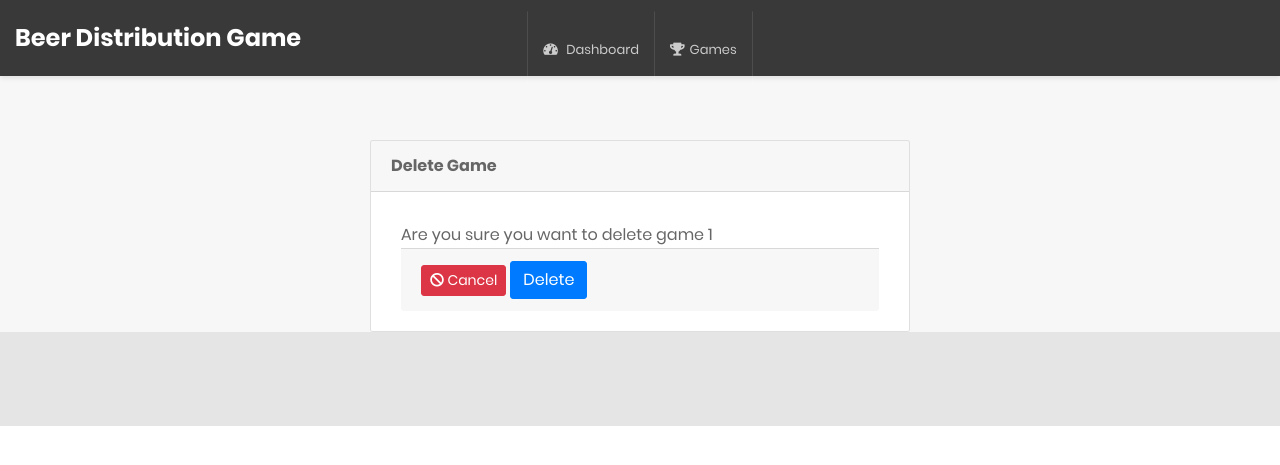
After one commit to erlisakulla/bdg-django-xp1, a Django app: page /delete-game/1/ in a window 1280 px wide. The commit adds this page. Shown: the top 465 px of the page. Run offline with Django 3.2, Linux system fonts and the light colour scheme; a user stored in the database is signed in; data comes from the database, SQL or seed files in the repository; both versions use the stored data as it was after the commit; some libraries are stand-ins or nearby versions.

Commit message:
Update and delete games

```diff
--- a/beer_game/templates/beer_game/index.html
+++ b/beer_game/templates/beer_game/index.html
@@ -28,7 +28,7 @@
 
       <div class="index-option">
         <h2 class="index-header">STUDENT <br> OPTIONS</h2>
-        <a href="/game-registration" class="index-button">Game Registration</a><br>
+        <a href="/game-registration" class="index-button">Register for Games</a><br>
         <a href="/enter-game" class="index-button">Enter Game</a><br>
         <a href="#/" class="index-button">Create Game</a>
       </div>
--- a/game/models.py
+++ b/game/models.py
@@ -18,6 +18,7 @@ class Game(models.Model):
     starting_inventory = models.IntegerField()
     player_weeks = models.CharField(max_length=20, blank=True) # to be changed so that it is related to 4 other players/roles - foreign key relationship
     instructor = models.ForeignKey('instructor.InstructorUser', null=True, on_delete= models.CASCADE)
+    # passwords
 
     #function should always return string
     def __str__(self):
--- a/instructor/templates/instructor/create-game.html
+++ b/instructor/templates/instructor/create-game.html
@@ -7,7 +7,8 @@
 <div class="login-wrap">
   <div class="card">
         <div class="card-header">
-            <strong>Create Game</strong>
+            <!-- <strong>Create Game</strong> -->
+            <strong>{{ form_name }}</strong>
         </div>
         <div class="login-content">
         <div class="login-form">
--- /dev/null
+++ b/instructor/templates/instructor/delete-game.html
@@ -0,0 +1,37 @@
+{% extends 'instructor/navbar.html' %}
+
+{% block content %}
+
+
+<!-- GAME CREATION FORM -->
+<div class="login-wrap">
+  <div class="card">
+        <div class="card-header">
+            <!-- <strong>Create Game</strong> -->
+            <strong>{{ form_name }}</strong>
+        </div>
+        <div class="login-content">
+        <div class="login-form">
+          <form method="POST" action="{% url 'delete-game' game.game_id%}">
+            {% csrf_token %}
+            <div>
+              Are you sure you want to delete game {{ game.game_id }}
+            </div>
+
+            <div class="card-footer">
+              <a href="/games-list" class="btn btn-danger btn-sm">
+                <i class="fa fa-ban"></i> Cancel
+              </a>
+              <input type="submit" class="btn btn-primary btn-sm" value="Delete" style="cursor: pointer !important;">
+            </div>
+          </form>
+        </div>
+    </div>
+</div>
+
+<script>
+  var form_fields = document.getElementsByTagName('input')
+  form_fields['player_ids'].placeholder = "Enter ids of players separated by , (e.g. 1,2,3,4)"
+</script>
+
+{% endblock %}
--- a/instructor/templates/instructor/navbar.html
+++ b/instructor/templates/instructor/navbar.html
@@ -143,7 +143,7 @@
                                     <a href="#">Setup Games</a>
                                 </li>
                                 <li>
-                                    <a href="#">All Games</a>
+                                    <a href="/games-list">All Games</a>
                                 </li>
                             </ul>
                         </li>
--- a/instructor/templates/instructor/settings.html
+++ b/instructor/templates/instructor/settings.html
@@ -4,7 +4,7 @@
 
 
 
-<!-- WELCOME-->
+<!-- HEADER -->
 <section class="welcome p-t-10">
     <div class="container">
         <div class="row">
@@ -15,6 +15,6 @@
         </div>
     </div>
 </section>
-<!-- END WELCOME-->
+<!-- END HEADER -->
 
 {% endblock %}
--- a/instructor/urls.py
+++ b/instructor/urls.py
@@ -8,5 +8,8 @@ urlpatterns = [
     path('dashboard/', views.instructor_dashboard, name='dashboard'),
     path('settings/', views.instructor_settings, name='settings'),
     path('create-game/', views.create_game, name='create-game'),
+    path('update-game/<str:pk>/', views.update_game, name='update-game'),
     path('games-list/', views.games_list, name='games-list'),
+    path('delete-game/<str:pk>/', views.delete_game, name='delete-game'),
+    # path('delete-student/<str:pk>/', views.delete_student, name='delete-student'),
 ]
--- a/instructor/views.py
+++ b/instructor/views.py
@@ -73,6 +73,8 @@ def instructor_settings(request):
 
 @login_required(login_url='login')
 def create_game(request):
+	form_name = "Create Game"
+
 	form = GameCreationForm()
 	if request.method == 'POST':
 		form = GameCreationForm(request.POST)
@@ -86,7 +88,7 @@ def create_game(request):
 			return redirect('games-list')
 			#redirect to view games
 
-	context = {'form':form}
+	context = {'form':form, 'form_name':form_name}
 	return render(request, 'instructor/create-game.html', context)
 
 @login_required(login_url='login')
@@ -97,3 +99,33 @@ def games_list(request): # (request, pk)
 
 	context = {'games':games}
 	return render(request, 'instructor/games-list.html', context)
+
+@login_required(login_url='login')
+def update_game(request, pk):
+	form_name = "Update Game"
+
+	game = Game.objects.get(game_id=pk)
+	form = GameCreationForm(instance=game)
+
+	if request.method == 'POST':
+		form = GameCreationForm(request.POST, instance=game)
+
+		if form.is_valid():
+			form.save()
+			return redirect('games-list')
+
+	context = {'form_name':form_name, 'form':form}
+	return render(request, 'instructor/create-game.html', context)
+
+@login_required(login_url='login')
+def delete_game(request, pk):
+	form_name = "Delete Game"
+
+	game = Game.objects.get(game_id=pk)
+
+	if request.method == 'POST':
+		game.delete()
+		return redirect('games-list')
+
+	context = {'form_name':form_name, 'game':game}
+	return render(request, 'instructor/delete-game.html', context)
```
Also changed, not shown: instructor/templates/instructor/games-list.html (+5 -4 lines), db.sqlite3.
